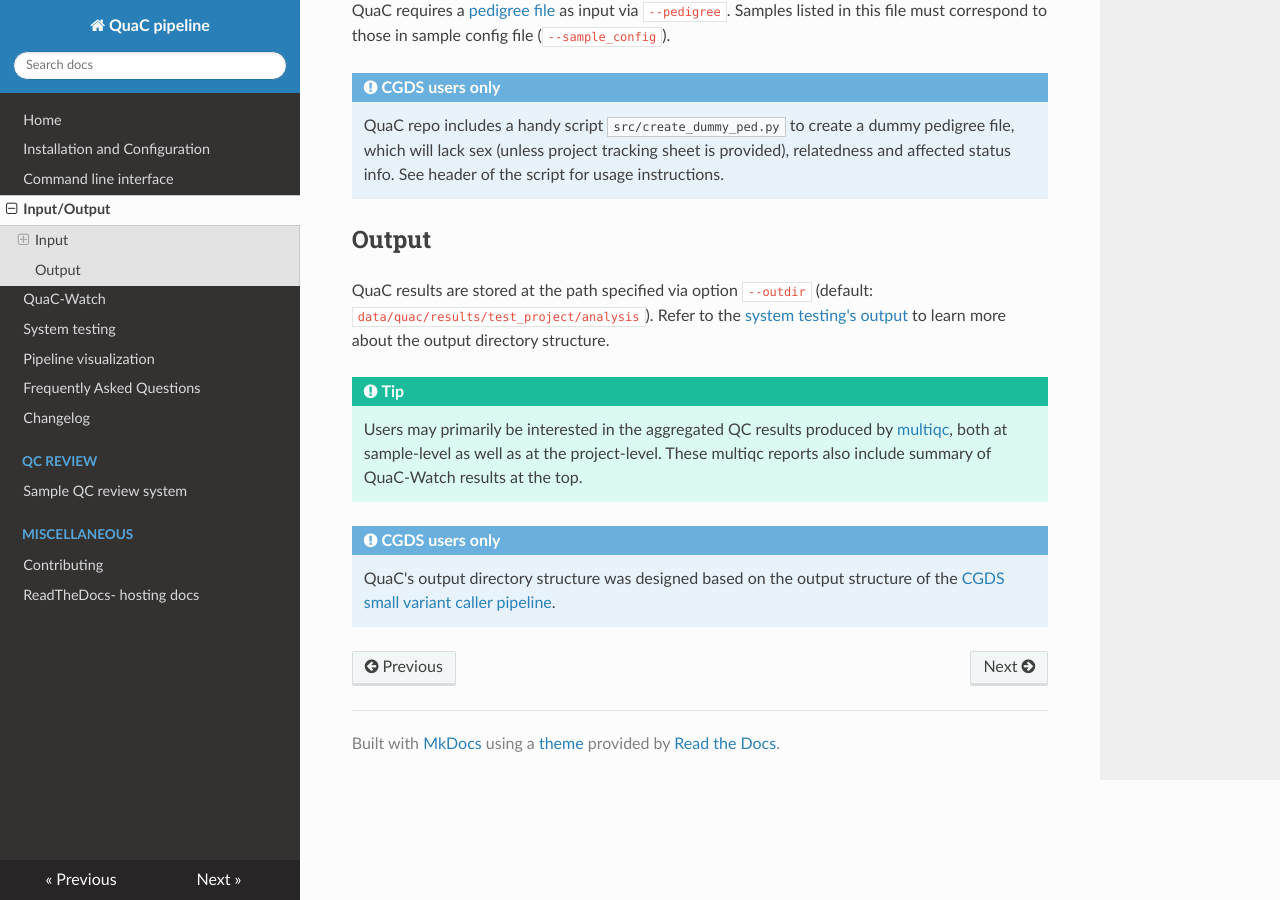
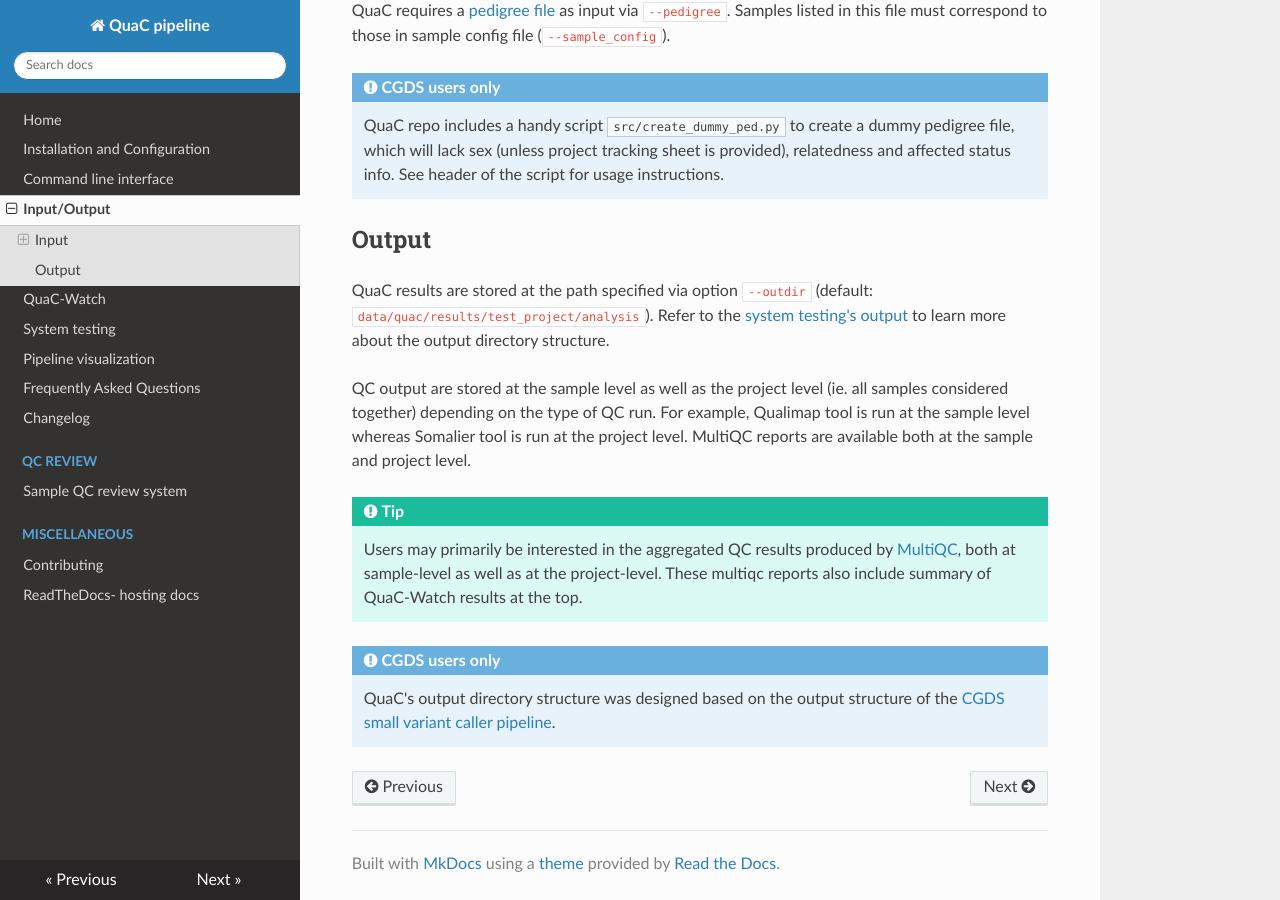
Before and after one commit to uab-cgds-worthey/quac, an MkDocs documentation site: the page built from docs/input_output.md, in a window 1280 px wide and 900 px high, scrolled down 1149 px. Built offline with MkDocs 1.6.1, drawn with Linux system fonts in a browser that asks for light colours; nearby versions of some CDN libraries.

Commit message:
expands output info

```diff
--- a/docs/input_output.md
+++ b/docs/input_output.md
@@ -48,12 +48,16 @@
 ## Output
 
 QuaC results are stored at the path specified via option `--outdir` (default:
-`data/quac/results/test_project/analysis`).  Refer to the [system testing's
+`data/quac/results/test_project/analysis`). Refer to the [system testing's
 output](./system_testing.md#expected-output-files) to learn more about the output directory structure.
+
+QC output are stored at the sample level as well as the project level (ie. all samples considered together) depending on
+the type of QC run. For example, Qualimap tool is run at the sample level whereas Somalier tool is run at the project
+level. MultiQC reports are available both at the sample and project level.
 
 !!! tip
 
-    Users may primarily be interested in the aggregated QC results produced by [multiqc](https://multiqc.info/),
+    Users may primarily be interested in the aggregated QC results produced by [MultiQC](https://multiqc.info/),
     both at sample-level as well as at the project-level. These multiqc reports also include summary of QuaC-Watch
     results at the top.
 
```
